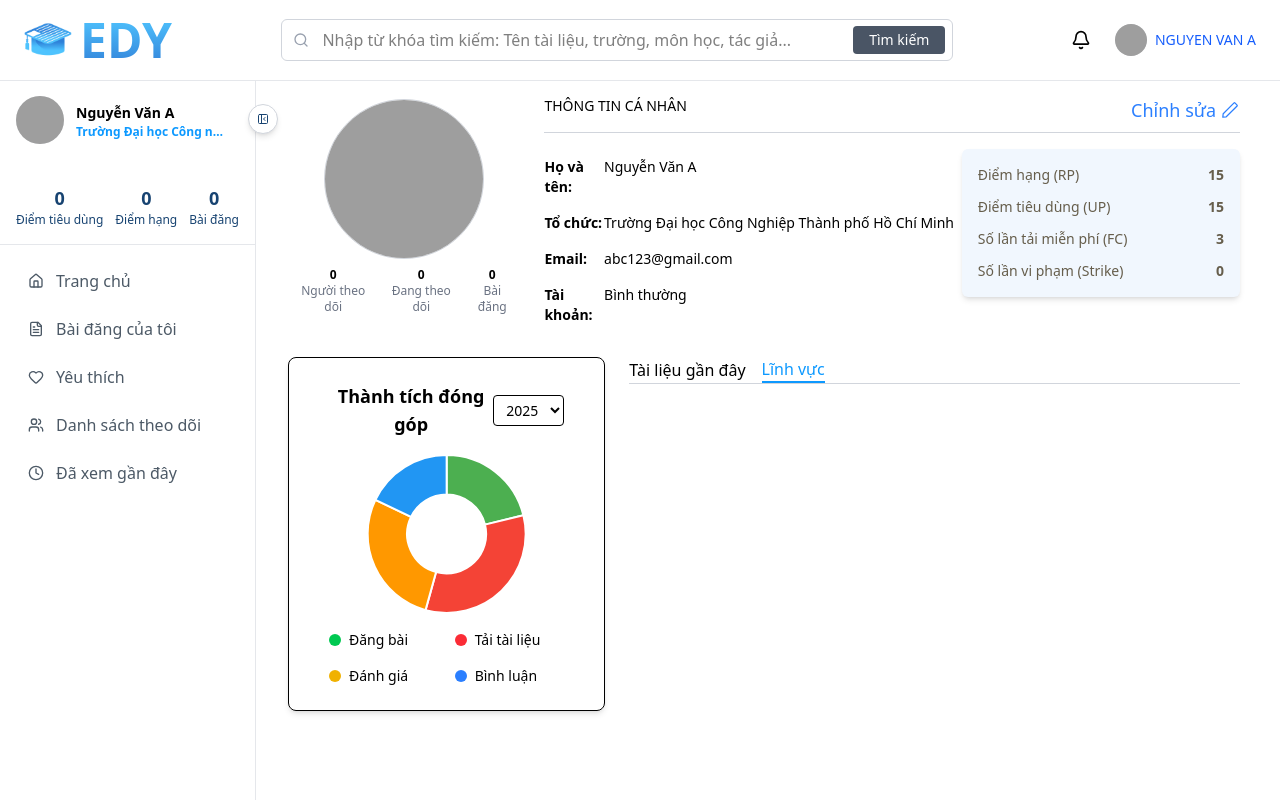
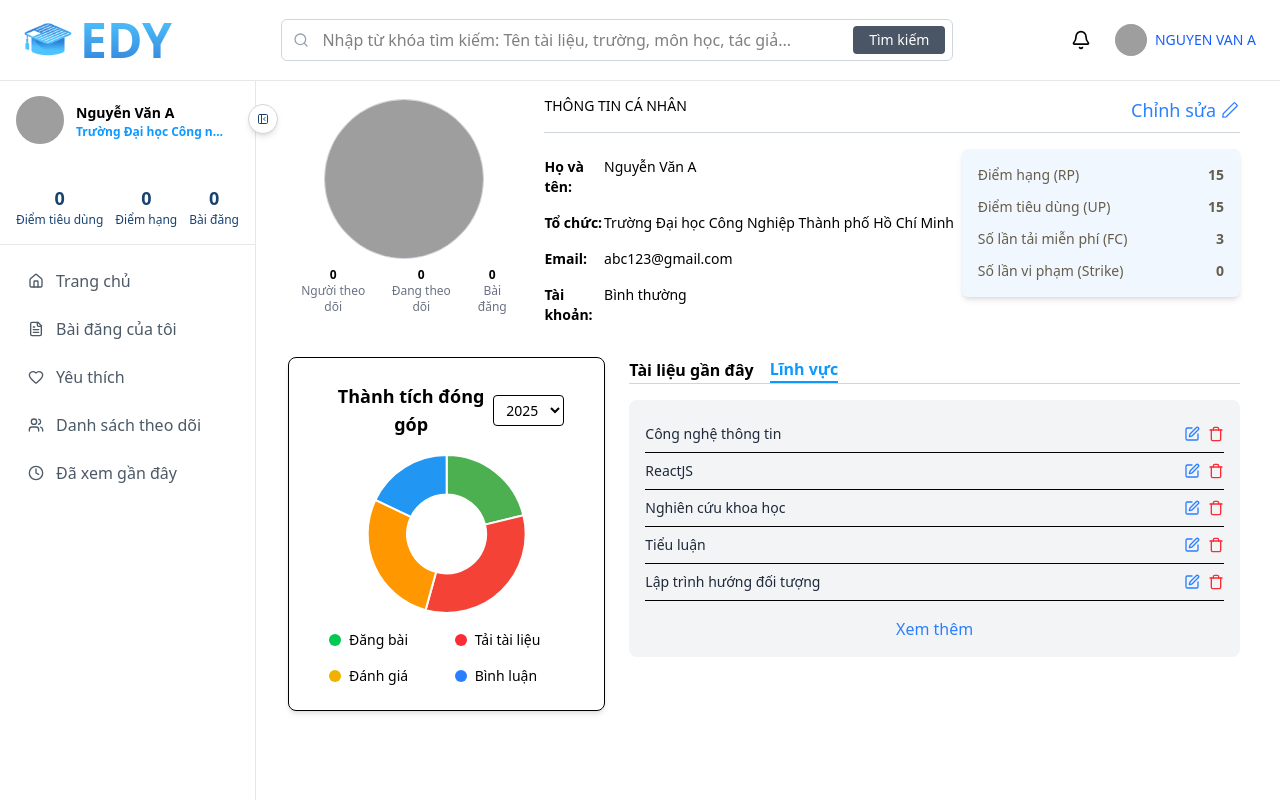
Before and after one commit to ldp2003/Edy_FE, a React (Vite) app: page /personal-profile in a window 1280 px wide. Both pictures are taken after a click on the button "Lĩnh vực". Built offline with nearby package versions, Linux system fonts and the light colour scheme; grey boxes are pictures that could not be loaded.

Commit message:
feat: Refactor personal profile components and implement StudyList with StudyItem

```diff
--- a/src/components/user/document/RecentDocument.tsx
+++ b/src/components/user/document/RecentDocument.tsx
@@ -1,7 +1,7 @@
 import React from "react";
 import RecentItem from "./RecentItem";
 
-const RecentDocument = () => {
+const RecentDocument: React.FC = () => {
   const recentDocs = [
     {
       title: "Tài liệu tổng hợp Kinh tế chính trị Mác Lênin",
--- a/src/components/user/personalProfile/ProfileTab.tsx
+++ b/src/components/user/personalProfile/ProfileTab.tsx
@@ -1,13 +1,13 @@
 import React, { useState } from "react";
 import RecentDocument from "../document/RecentDocument";
-import StudyField from "./StudyField";
+import StudyList from "../studyField/StudyList";
 
 const ProfileTab: React.FC = () => {
   const [activeTab, setActiveTab] = useState("recent");
 
   return (
     <div>
-      <div className="flex flex-row gap-4 border-b border-gray-300 mb-4">
+      <div className="flex flex-row gap-4 font-bold border-b border-gray-300 mb-4">
         <button
           onClick={() => setActiveTab("recent")}
           className={
@@ -41,7 +41,7 @@ const ProfileTab: React.FC = () => {
       </div>
       <div className="w-full">
         {activeTab === "recent" && <RecentDocument />}
-        {activeTab === "study" && <StudyField />}
+        {activeTab === "study" && <StudyList />}
       </div>
     </div>
   );
--- a/src/components/user/personalProfile/StudyField.tsx
+++ b/src/components/user/studyField/StudyField.tsx
@@ -1,6 +1,6 @@
 import React from "react";
 
-const StudyField = () => {
+const StudyField: React.FC = () => {
   return <div>{/* Add content for StudyField here */}</div>;
 };
 
--- /dev/null
+++ b/src/components/user/studyField/StudyItem.tsx
@@ -0,0 +1,24 @@
+import React from "react";
+import { Edit, Trash } from "lucide-react";
+
+type StudyItemProps = {
+  title: string;
+};
+
+const StudyItem: React.FC<StudyItemProps> = ({ title }) => {
+  return (
+    <div className="flex justify-between items-center py-2 border-b">
+      <span className="text-gray-800 text-sm">{title}</span>
+      <div className="flex items-center gap-2">
+        <button className="text-blue-500 hover:text-blue-700">
+          <Edit size={16} />
+        </button>
+        <button className="text-red-500 hover:text-red-700">
+          <Trash size={16} />
+        </button>
+      </div>
+    </div>
+  );
+};
+
+export default StudyItem;
--- /dev/null
+++ b/src/components/user/studyField/StudyList.tsx
@@ -0,0 +1,43 @@
+import React, { useState } from "react";
+import StudyItem from "./StudyItem";
+
+const StudyList: React.FC = () => {
+  const items = [
+    "Công nghệ thông tin",
+    "ReactJS",
+    "Nghiên cứu khoa học",
+    "Tiểu luận",
+    "Lập trình hướng đối tượng",
+    "Công nghệ thông tin",
+    "ReactJS",
+    "Nghiên cứu khoa học",
+    "Tiểu luận",
+    "Lập trình hướng đối tượng",
+  ];
+
+  const [visibleCount, setVisibleCount] = useState(5);
+
+  const handleExpand = () => {
+    setVisibleCount(items.length);
+  };
+
+  return (
+    <div className="bg-gray-100 p-4 rounded-lg">
+      {items.slice(0, visibleCount).map((item, index) => (
+        <StudyItem key={index} title={item} />
+      ))}
+      {visibleCount < items.length && (
+        <div className="text-center mt-4">
+          <button
+            className="text-blue-500 hover:underline"
+            onClick={handleExpand}
+          >
+            Xem thêm
+          </button>
+        </div>
+      )}
+    </div>
+  );
+};
+
+export default StudyList;
```
Also changed, not shown: src/components/user/personalProfile/RecentDocument.tsx (added).
